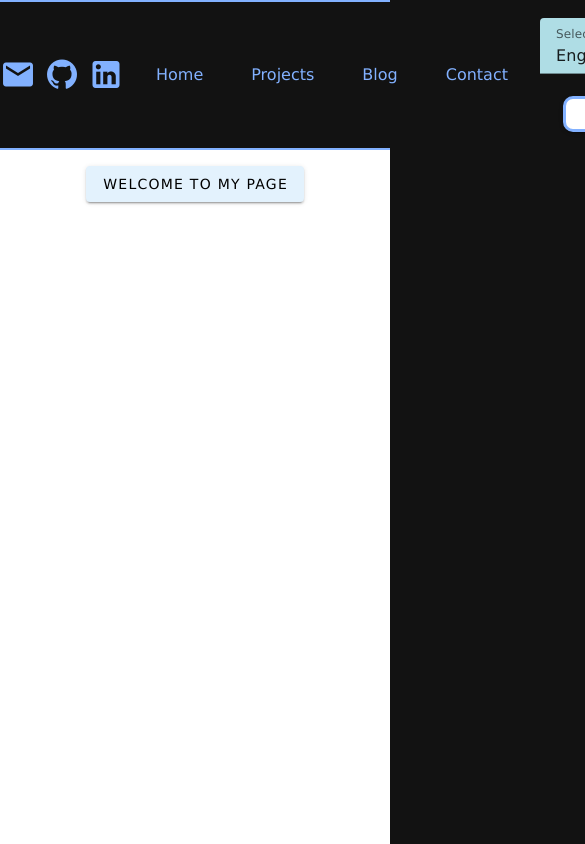
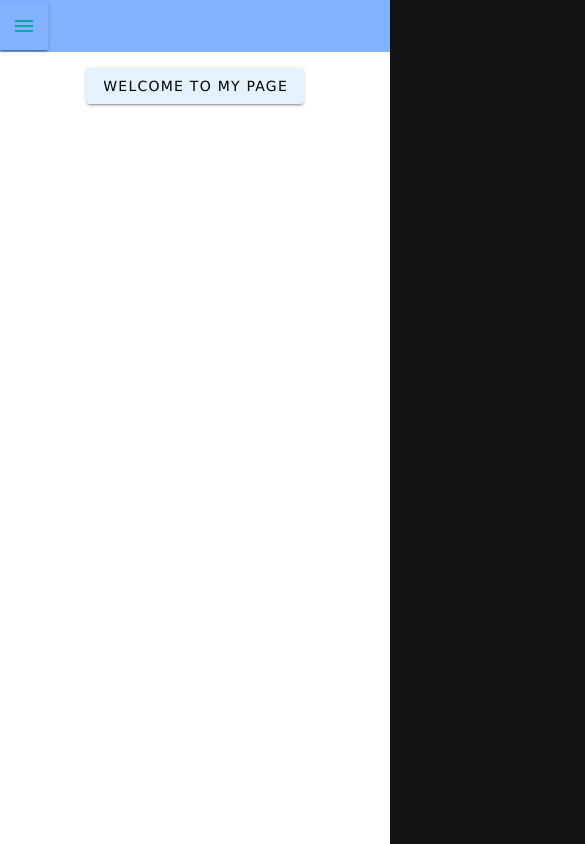
Before and after one commit to franilones/nuxt-landing-page, a Nuxt app: page / in a window 390 px wide. Shown: the top 844 px of the page, 585 px wide, since content can reach past the window. Built offline with nearby package versions, Linux system fonts and the light colour scheme.

Commit message:
feat(header): Implement basic responsive layout

```diff
--- a/assets/styles/default.css
+++ b/assets/styles/default.css
@@ -9,7 +9,7 @@
     --error-background: #fff5f5;
     --success-color: #00796b;
     --success-background: #f0fff4;
-    --animation-duration: 0.3s;
+    --animation-duration: 0.4s;
     --animation-state: running;
 }
 
@@ -66,3 +66,14 @@ a:hover, a:focus {
     padding: 10px;
     border-radius: 4px;
 }
+
+.sr-only {
+    position: absolute;
+    width: 1px;
+    height: 1px;
+    padding: 0;
+    margin: -1px;
+    overflow: hidden;
+    clip: rect(0, 0, 0, 0);
+    border: 0;
+  }
--- a/components/header/Header.vue
+++ b/components/header/Header.vue
@@ -1,14 +1,39 @@
 <script setup lang="ts">
+import { onMounted, onUnmounted, ref } from 'vue'
 import SocialLinks from '../shared/SocialLinks.vue'
 import AnimationToggle from './AnimationToggle.vue'
 import HeaderNavigation from './HeaderNavigation.vue'
 import LanguageSelector from './LanguageSelector.vue'
 import ThemeToggle from './ThemeToggle.vue'
+
+const isMobile = ref(false)
+const isMenuOpen = ref(false)
+
+function updateIsMobile() {
+  isMobile.value = window.matchMedia('(max-width: 768px)').matches
+}
+
+function toggleMenu() {
+  isMenuOpen.value = !isMenuOpen.value
+}
+
+onMounted(() => {
+  updateIsMobile()
+  window.addEventListener('resize', updateIsMobile)
+})
+
+onUnmounted(() => {
+  window.removeEventListener('resize', updateIsMobile)
+})
 </script>
 
 <template>
-  <header class="header" role="banner">
-    <div class="header__container">
+  <header class="header" :class="{ 'header--open': isMenuOpen, 'header--closed': !isMenuOpen }" role="banner" aria-label="Cabecera de la página">
+      <v-btn icon @click="toggleMenu" class="header__toggle-button" v-if="isMobile">
+        <v-icon>{{ isMenuOpen ? 'mdi-close' : 'mdi-menu' }}</v-icon>
+        <span class="sr-only">{{ isMenuOpen ? 'Cerrar menú' : 'Abrir menú' }}</span>
+      </v-btn>
+      <div class="header__container" v-if="isMenuOpen || !isMobile">
       <div class="header__social-links">
         <SocialLinks />
       </div>
@@ -29,19 +54,18 @@ import ThemeToggle from './ThemeToggle.vue'
 </template>
 
 <style scoped>
+.header{
+  background-color: var(--background-color);
+  border-bottom: 2px solid var(--primary-color);
+  border-top: 2px solid var(--primary-color);
+  position: relative;
+}
 .header__container {
   display: flex;
   justify-content: space-evenly;
   align-items: center;
   width: 100%;
   margin: 0 auto;
-  background-color: var(--background-color);
-  border-bottom: 2px solid var(--primary-color);
-  border-top: 2px solid var(--primary-color);
-}
-
-.header__navigation {
-  display: inline-flex;
 }
 
 .header__controls{
@@ -61,4 +85,62 @@ import ThemeToggle from './ThemeToggle.vue'
   gap: 1rem;
   width: 100%;
 }
+.header__toggle-button{
+  display: none;
+}
+@media (max-width: 768px) {
+  .header{
+    position: sticky;
+    top: 0;
+    z-index: 100;
+  }
+  .header--open{
+    border: 2px solid var(--primary-color);
+  }
+  .header--closed{
+    background-color: var(--primary-color);
+  }
+  .header__container {
+    flex-direction: column;
+
+    justify-content: center;
+    align-items: stretch;
+  }
+  .header__social-links{
+    width: 100%;
+    display: flex;
+    justify-content: center;
+    order: 1;
+    margin-bottom: 1rem;
+  }
+
+  .header__navigation {
+    width: 100%;
+    display: block;
+    order: 2;
+    margin-bottom: 1rem;
+    padding: 0;
+  }
+
+  .header__controls {
+    width: 100%;
+    order: 3;
+    align-items: center;
+  }
+
+  .header__toggle-button {
+    display: block;
+    align-items: center;
+    justify-content: center;
+    border-radius: 1px;
+    width: 48px;
+    height: 48px;
+    background-color: var(--primary-color);
+    color: var(--hover-color);
+  }
+  .header__toggle-button:hover, .header__toggle-button:focus {
+    background-color: var(--hover-color);
+    color: var(--primary-color);
+  }
+}
 </style>
--- a/components/header/HeaderNavigation.vue
+++ b/components/header/HeaderNavigation.vue
@@ -35,7 +35,7 @@ onMounted(() => {
 </script>
 
 <template>
-  <nav class="header-nav" role="navigation" aria-label="Cabecera de la página">
+  <nav class="header-nav" role="navigation" aria-label="Menú principal de navegación">
     <ul class="header-nav__list" role="menubar">
       <li
         v-for="item in navigationItems"
@@ -79,4 +79,30 @@ onMounted(() => {
 .header-nav__item {
   display: inline;
 }
+@media (max-width: 768px){
+  .header-nav {
+    padding: 0;
+  }
+  .header-nav__list {
+    display: flex;
+    flex-direction: column;
+    align-items: stretch  ;
+    justify-content: center;
+    background-color: var(--primary-color);
+
+    width: 100%;
+  }
+  .header-nav__link{
+    display: block;
+    width: 100%;
+    border-radius: 0;
+    color: var(--hover-color);
+    transition: var(--animation-duration);
+    text-align: center;
+  }
+  .header-nav__link:hover, .header-nav__link:focus{
+    background-color: var(--hover-color);
+    color: var(--primary-color);
+  }
+}
 </style>
--- a/components/header/LanguageSelector.vue
+++ b/components/header/LanguageSelector.vue
@@ -29,7 +29,7 @@ const selectedLanguage = computed({
 <style scoped>
 .language-selector {
   width: auto;
-  min-width: 190px;
+  min-width: 160px;
   font-family: 'Verdana', sans-serif;
 }
 </style>
```
Also changed, not shown: 1 other file (tests, documents, lock files or other folders).
